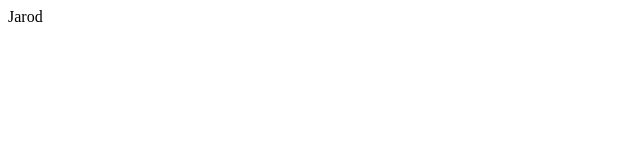
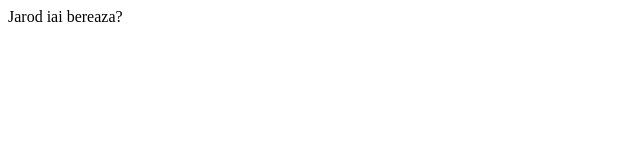
Before and after one commit to jarodsim/novorepo, a plain HTML site: page index.html in a window 1280 px wide. Shown: the full height of the page, 0-640 px from the left. Drawn offline with Linux system fonts and the light colour scheme.

Commit message:
segundo commit

```diff
--- a/index.html
+++ b/index.html
@@ -9,7 +9,7 @@
 </head>
 
 <body>
-    Jarod
+    Jarod iai bereaza?
 </body>
 
 </html>
```
